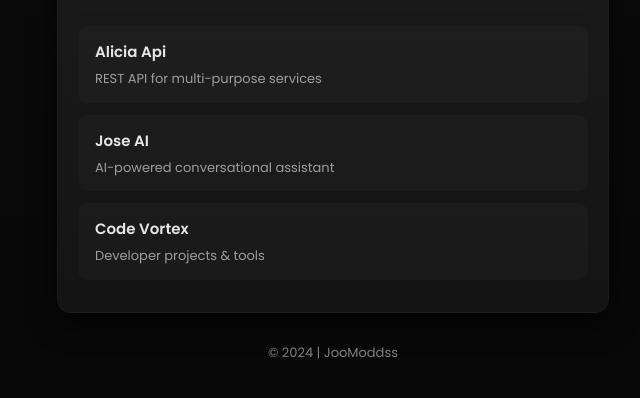
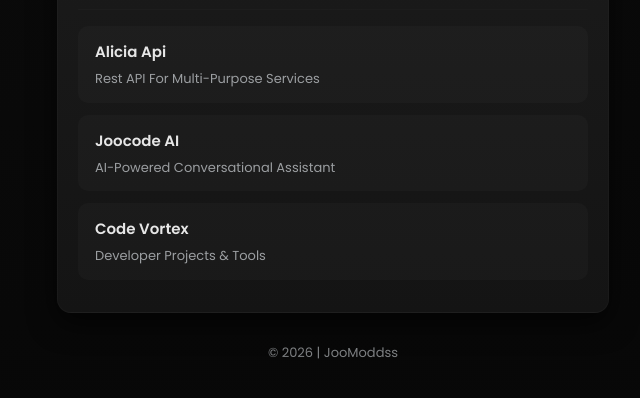
Before and after one commit to Joodev65/cekortujo, a plain HTML site: page index.html in a window 1280 px wide. Shown: the part 1082-1480 px from the top of the page, 207-847 px from the left. Drawn offline with Linux system fonts and the light colour scheme.

Commit message:
Add files via upload

```diff
--- a/index.html
+++ b/index.html
@@ -15,7 +15,7 @@
     </button>
 
     <div class="address-bar">
-      <div class="address-text">siputzx.my.id</div>
+      <div class="address-text">Welcome!</div>
     </div>
 
     <div class="spacer"></div>
@@ -114,22 +114,22 @@
 
       <a class="project" href="https://aliicia.my.id" target="_blank">
         <div class="proj-title">Alicia Api</div>
-        <div class="proj-desc">REST API for multi-purpose services</div>
+        <div class="proj-desc">Rest API For Multi-Purpose Services</div>
       </a>
 
       <a class="project" href="https://joocode.fun" target="_blank">
-        <div class="proj-title">Jose AI</div>
-        <div class="proj-desc">AI-powered conversational assistant</div>
+        <div class="proj-title">Joocode AI</div>
+        <div class="proj-desc">AI-Powered Conversational Assistant</div>
       </a>
 
       <a class="project" href="https://code.vortexx.web.id" target="_blank">
         <div class="proj-title">Code Vortex</div>
-        <div class="proj-desc">Developer projects & tools</div>
+        <div class="proj-desc">Developer Projects & Tools</div>
       </a>
     </section>
 
     <footer class="footer">
-      © 2024 | JooModdss
+      © 2026 | JooModdss
     </footer>
   </main>
 
```
